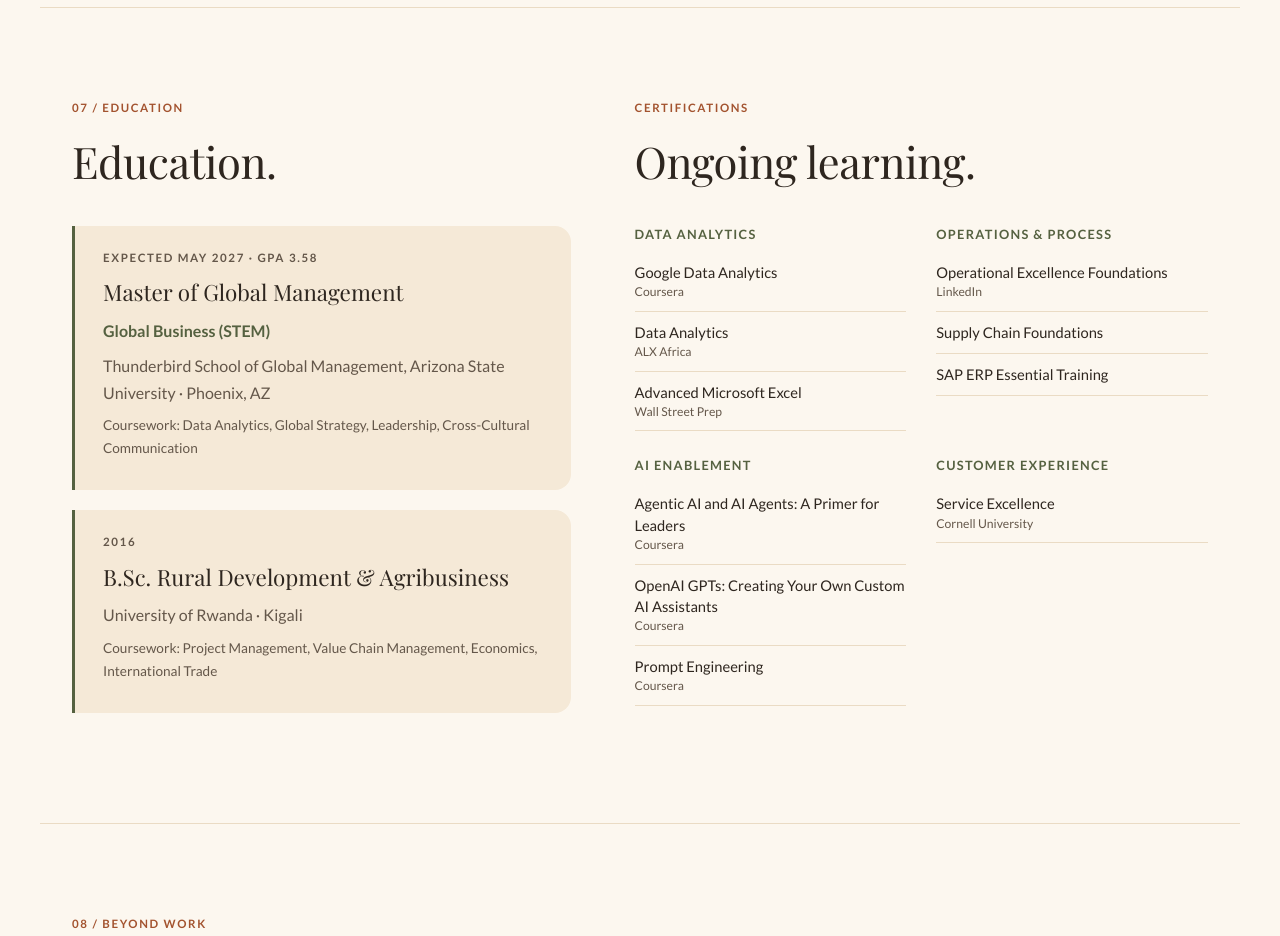
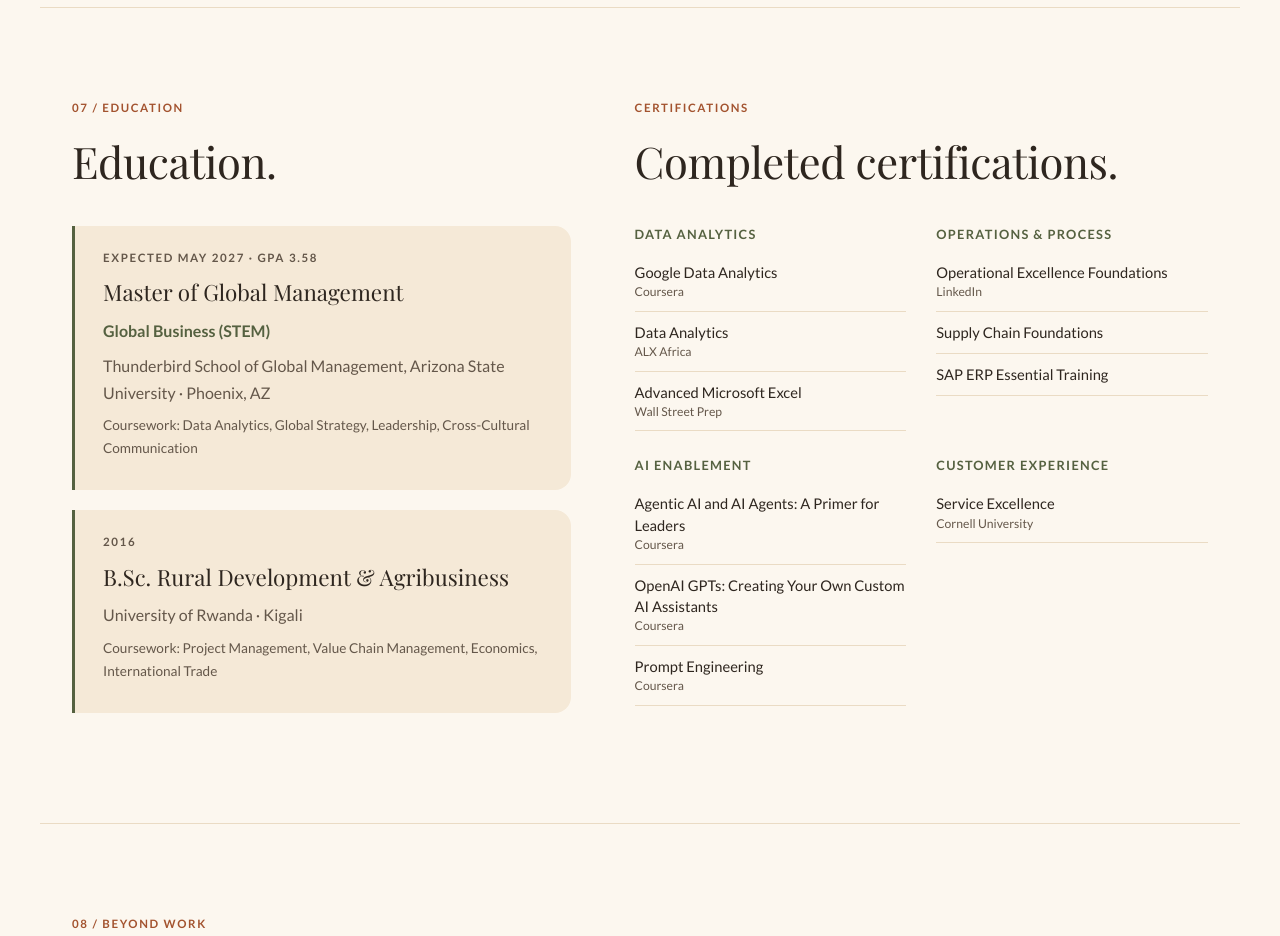
Before and after one commit to denyse169/denyse169.github.io, a plain HTML site: page index.html in a window 1280 px wide. Shown: the part 7560-8496 px from the top of the page. Drawn offline with nearby package versions, Linux system fonts and the light colour scheme; a web font is replaced by a local one.

Commit message:
Retitle certifications heading as completed
Co-Authored-By: Claude Opus 5.5 <noreply@anthropic.com>
Claude-Session: https://claude.ai/code/session_01GNXAFERy6X7ejWq1zJUpAu

```diff
--- a/index.html
+++ b/index.html
@@ -177,7 +177,7 @@
         <article class="education-card"><p class="eyebrow">2016</p><h3>B.Sc. Rural Development & Agribusiness</h3><p>University of Rwanda · Kigali</p><p class="small">Coursework: Project Management, Value Chain Management, Economics, International Trade</p></article>
       </div>
       <div>
-        <div class="section-heading"><p class="eyebrow">Certifications</p><h2>Ongoing learning.</h2></div>
+        <div class="section-heading"><p class="eyebrow">Certifications</p><h2>Completed certifications.</h2></div>
         <div class="cert-groups">
           <div><h3>Data analytics</h3><ul class="certification-list"><li>Google Data Analytics <span>Coursera</span></li><li>Data Analytics <span>ALX Africa</span></li><li>Advanced Microsoft Excel <span>Wall Street Prep</span></li></ul></div>
           <div><h3>Operations & process</h3><ul class="certification-list"><li>Operational Excellence Foundations <span>LinkedIn</span></li><li>Supply Chain Foundations</li><li>SAP ERP Essential Training</li></ul></div>
```
